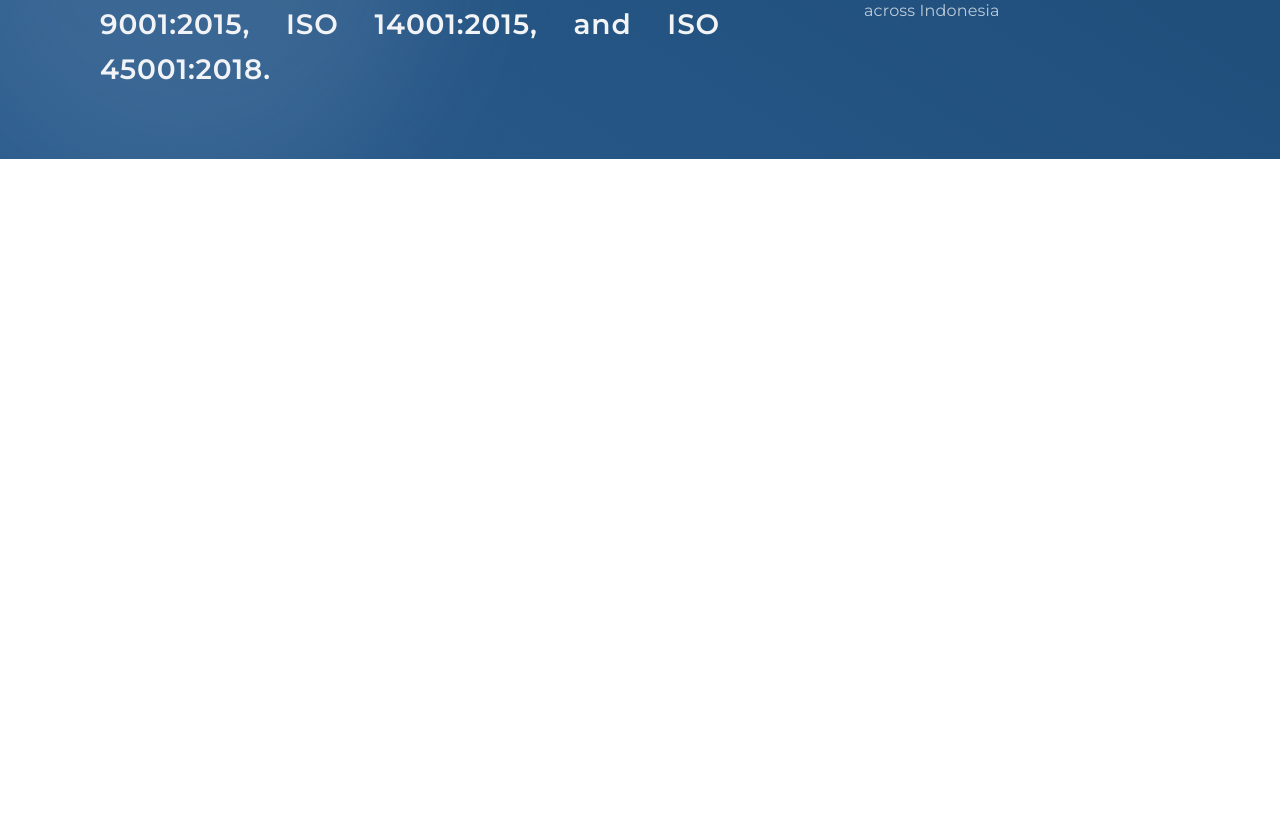
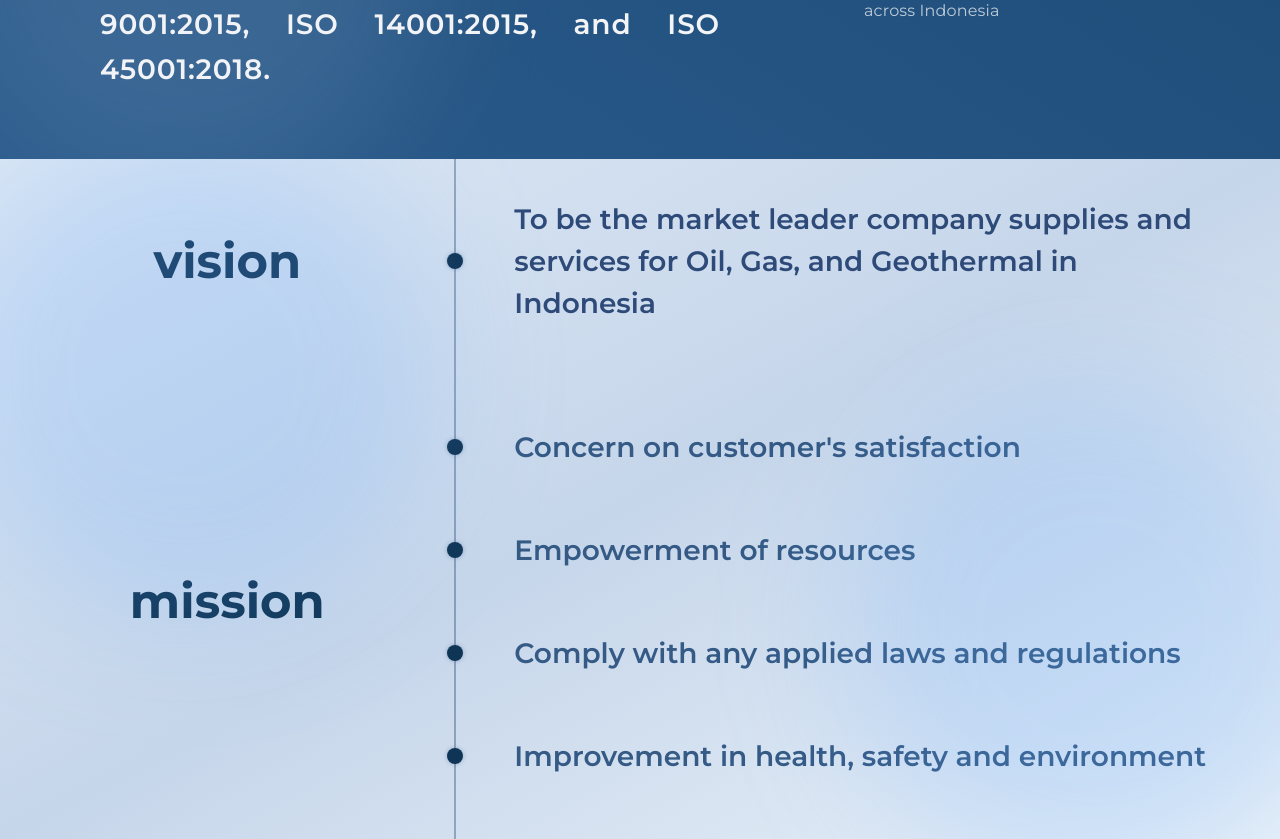
Before and after one commit to alixa01/mkpersada, a Next.js app: page / in a window 1280 px wide. Shown: the part 1441-2280 px from the top of the page. Before the commit the page ends 1600 px from the top, so only its background shows below. Built offline with nearby package versions, Linux system fonts and the light colour scheme.

Commit message:
feat(vision-mission): add vision mission section

```diff
--- /dev/null
+++ b/app/components/VisionMissionSection/VisionMissionSection.tsx
@@ -0,0 +1,179 @@
+"use client";
+
+import { motion, Variants } from "framer-motion";
+
+const scaleIn: Variants = {
+  hidden: { opacity: 0, scale: 0.92 },
+  visible: {
+    opacity: 1,
+    scale: 1,
+    transition: { duration: 0.3, ease: "easeOut" },
+  },
+};
+
+const fadeIn: Variants = {
+  hidden: { opacity: 0, x: -20 },
+  visible: { opacity: 1, x: 0, transition: { duration: 0.3, ease: "easeOut" } },
+};
+
+const container: Variants = {
+  hidden: {},
+  visible: { transition: { staggerChildren: 0.3 } },
+};
+
+const containerLineVision: Variants = {
+  hidden: {},
+  visible: { transition: { staggerChildren: 0.15 } },
+};
+
+const containerLineMission: Variants = {
+  hidden: {},
+  visible: { transition: { staggerChildren: 0.15, delayChildren: 0.3 } },
+};
+
+const containerHeader: Variants = {
+  hidden: {},
+  visible: { transition: { staggerChildren: 0.8 } },
+};
+
+const expandIn: Variants = {
+  hidden: { scaleY: 0, originY: 0 },
+  visible: {
+    scaleY: 1,
+    originY: 0,
+    transition: { duration: 0.3, ease: "easeOut" },
+  },
+};
+
+const mission = [
+  "Concern on customer's satisfaction",
+  "Empowerment of resources",
+  "Comply with any applied laws and regulations",
+  "Improvement in health, safety and environment",
+];
+
+export default function VisionMissionSection() {
+  return (
+    <section
+      id="vision-mission"
+      className="relative overflow-hidden bg-gradient-to-br from-[#DDE8F5] via-[#C6D6EA] to-[#E9F1F9] min-h-[360px] md:h-[680px] px-4 sm:px-6 py-8 md:py-0">
+      <div className="h-full w-full flex flex-col">
+        {/* vision */}
+        <motion.div
+          variants={container}
+          initial="hidden"
+          whileInView="visible"
+          viewport={{ once: false, amount: 0.2 }}
+          className="flex flex-col md:flex-row md:h-[30%] justify-center mb-8 md:mb-0">
+          <motion.div
+            variants={containerHeader}
+            initial="hidden"
+            whileInView="visible"
+            viewport={{ once: false, amount: 0.3 }}
+            className="w-full md:max-w-[30%] flex items-center justify-center md:justify-center mb-4 md:mb-0">
+            <motion.div
+              variants={scaleIn}
+              className="flex justify-center items-center">
+              <h1 className="text-3xl sm:text-4xl md:text-5xl xl:text-[48px] font-extrabold text-[#0F3556]">
+                vision
+              </h1>
+            </motion.div>
+          </motion.div>
+
+          {/* dots line vision - hidden on mobile */}
+          <div className="hidden md:flex h-full w-full md:max-w-[7%]">
+            <motion.div
+              variants={containerLineVision}
+              initial="hidden"
+              whileInView="visible"
+              viewport={{ once: false, amount: 0.3 }}
+              className="h-full w-full relative flex justify-center items-center">
+              <motion.div
+                variants={expandIn}
+                className="h-full origin-top w-[2px] bg-[#2E4A78]/40"></motion.div>
+              <motion.div
+                variants={scaleIn}
+                className="absolute w-4 h-4 rounded-full bg-[#0F3556] shadow-[0_0_4px_rgba(44,74,120,0.35)]"></motion.div>
+            </motion.div>
+          </div>
+
+          {/* point vision*/}
+          <div className="w-full md:max-w-[60%] flex justify-center">
+            <motion.div
+              variants={fadeIn}
+              className="flex items-center justify-center text-center md:text-left px-2 sm:px-4">
+              <p className="text-lg sm:text-xl md:text-2xl xl:text-[28px] font-semibold leading-relaxed md:leading-[42px] text-[#2E4A78]">
+                To be the market leader company supplies and services for Oil,
+                Gas, and Geothermal in Indonesia
+              </p>
+            </motion.div>
+          </div>
+        </motion.div>
+
+        {/* mission */}
+        <div className="flex flex-col md:flex-row md:h-[70%] justify-center mt-8 md:mt-0">
+          {/* header */}
+          <motion.div
+            variants={containerHeader}
+            initial="hidden"
+            whileInView="visible"
+            viewport={{ once: false, amount: 0.3 }}
+            className="w-full md:max-w-[30%] flex items-center justify-center md:justify-center mb-6 md:mb-0">
+            <motion.div
+              variants={scaleIn}
+              className="flex justify-center items-center">
+              <h1 className="text-3xl sm:text-4xl md:text-5xl xl:text-[48px] font-extrabold text-[#0F3556]">
+                mission
+              </h1>
+            </motion.div>
+          </motion.div>
+
+          {/* dots missions - hidden on mobile */}
+          <div className="hidden md:flex h-full w-full md:max-w-[7%]">
+            <motion.div
+              variants={containerLineMission}
+              initial="hidden"
+              whileInView="visible"
+              viewport={{ once: false, amount: 0.1 }}
+              className="h-full w-full relative flex justify-center items-center">
+              <motion.div
+                variants={expandIn}
+                className="h-full origin-top w-[2px] bg-[#2E4A78]/40"></motion.div>
+              <ul className="h-full absolute inset-0 flex flex-col justify-around items-center py-8">
+                {mission.map((_, index) => (
+                  <motion.li
+                    variants={scaleIn}
+                    key={`dot-${index}`}
+                    className="w-4 h-4 rounded-full bg-[#0F3556] shadow-[0_0_4px_rgba(44,74,120,0.35)]"></motion.li>
+                ))}
+              </ul>
+            </motion.div>
+          </div>
+
+          <motion.div
+            variants={container}
+            initial="hidden"
+            whileInView="visible"
+            viewport={{ once: false, amount: 0.2 }}
+            className="w-full md:max-w-[60%] flex justify-center">
+            <ul className="flex flex-col justify-around w-full space-y-4 md:space-y-0 md:py-8 px-2 sm:px-4">
+              {mission.map((text, index) => (
+                <motion.li
+                  variants={fadeIn}
+                  key={index}
+                  className="text-base sm:text-lg md:text-xl xl:text-[28px] font-semibold text-[#345A85] leading-relaxed md:leading-[42px] flex items-start">
+                  <span className="md:hidden mr-2 text-[#0F3556]">•</span>
+                  <span>{text}</span>
+                </motion.li>
+              ))}
+            </ul>
+          </motion.div>
+        </div>
+      </div>
+
+      {/* blob shape */}
+      <div className="absolute -right-8 sm:-right-12 md:-right-16 -bottom-10 w-[200px] h-[200px] sm:w-[300px] sm:h-[300px] md:w-[400px] md:h-[400px] xl:w-[500px] xl:h-[500px] bg-shape2/20 blur-3xl rounded-full"></div>
+      <div className="absolute -top-10 -left-8 sm:-left-12 md:-left-16 w-[200px] h-[200px] sm:w-[300px] sm:h-[300px] md:w-[400px] md:h-[400px] xl:w-[500px] xl:h-[500px] bg-shape2/20 blur-3xl rounded-full"></div>
+    </section>
+  );
+}
--- /dev/null
+++ b/app/components/VisionMissionSection/index.ts
@@ -0,0 +1 @@
+export { default } from "./VisionMissionSection";
--- a/app/page.tsx
+++ b/app/page.tsx
@@ -1,11 +1,13 @@
 import HeroSection from "./components/HeroSection";
 import AboutUsSection from "./components/AboutUsSection/AboutUsSection";
+import VisionMissionSection from "./components/VisionMissionSection/VisionMissionSection";
 
 export default function Home() {
   return (
     <>
       <HeroSection />
       <AboutUsSection />
+      <VisionMissionSection />
     </>
   );
 }
--- a/tailwind.config.js
+++ b/tailwind.config.js
@@ -17,6 +17,7 @@ module.exports = {
         primary: "#194670",
         "sub-text": "#F3F4F6",
         shape: "#DBEAFE",
+        shape2: "#60A5FA",
       },
     },
   },
```
